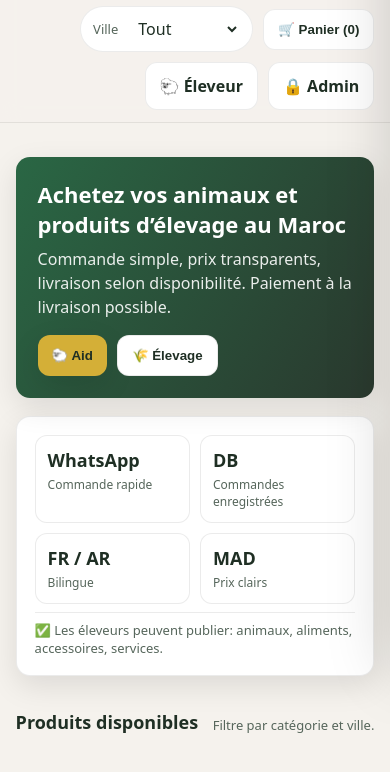
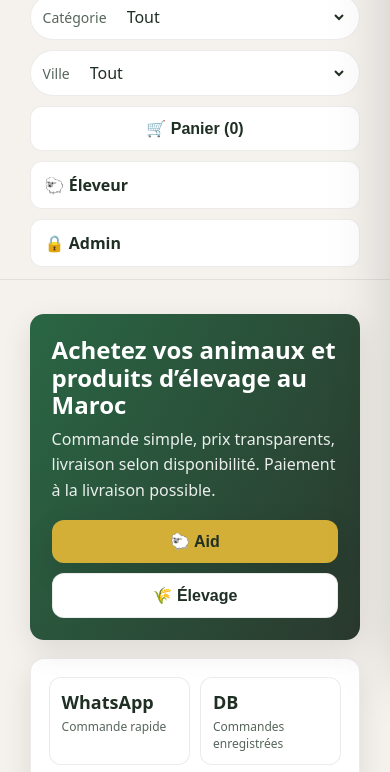
Before and after one commit to momo2006rais-hub/souk-al-adha-maroc, a website with bundled scripts: page public/index.html in a window 390 px wide. Shown: the part 174-946 px from the top of the page. Built offline with nearby package versions, Linux system fonts and the light colour scheme; files whose address does not match are found by name.

Commit message:
mobile responsive improvements

```diff
--- a/public/css/styles.css
+++ b/public/css/styles.css
@@ -134,3 +134,39 @@
   .grid{grid-template-columns:1fr}
   .pill input{min-width:140px}
 }
+/* ===== Mobile / Responsive Upgrade ===== */
+@media (max-width: 860px) {
+  .container { padding-left: 14px; padding-right: 14px; }
+
+  .topbar-inner { flex-wrap: wrap; gap: 10px; }
+  .nav { flex-wrap: wrap; gap: 10px; width: 100%; align-items: stretch; }
+
+  .pill { width: 100%; justify-content: space-between; }
+  .pill input, .pill select { width: 100%; font-size: 16px; }
+
+  .btn { padding: 12px 14px; font-size: 16px; border-radius: 12px; }
+  .btn.secondary { padding: 12px 14px; }
+
+  .hero-grid { grid-template-columns: 1fr !important; }
+  .hero-card h1 { font-size: 26px; line-height: 1.15; }
+  .hero-card p { font-size: 16px; line-height: 1.6; }
+
+  .grid { grid-template-columns: 1fr !important; gap: 14px; }
+  .card .title { font-size: 18px; }
+  .muted { font-size: 14px; }
+
+  .drawer { width: 100% !important; max-width: 100% !important; }
+  .drawer.open { transform: translateX(0); }
+  .drawer-body { padding: 14px; }
+  .cart-item { grid-template-columns: 70px 1fr; gap: 10px; }
+  .cart-item img { width: 70px; height: 70px; border-radius: 12px; }
+
+  .form input, .form select, .form textarea { font-size: 16px; padding: 12px; }
+  textarea { min-height: 110px; }
+}
+
+@media (max-width: 420px) {
+  .hero-card h1 { font-size: 24px; }
+  .btn { width: 100%; justify-content: center; }
+  .actions { display: grid; grid-template-columns: 1fr; gap: 10px; }
+}
```
